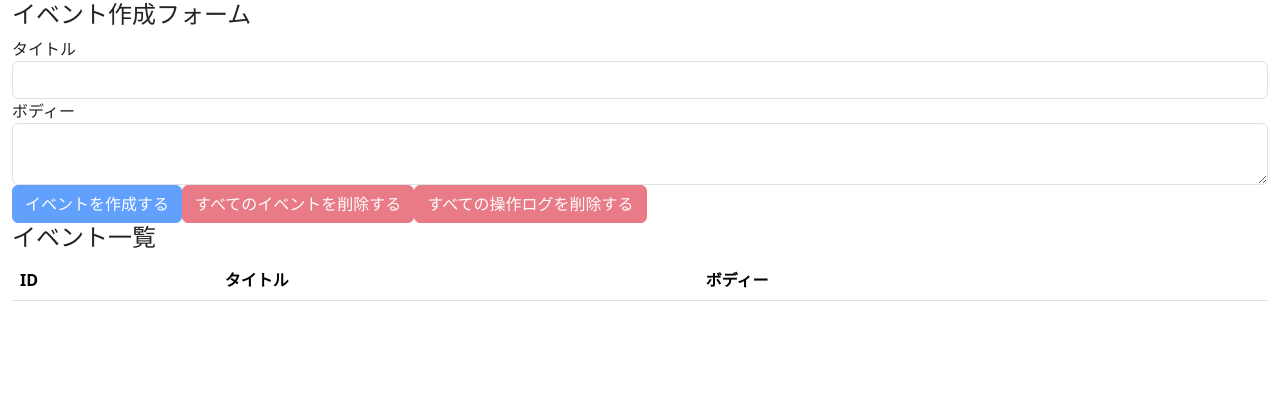
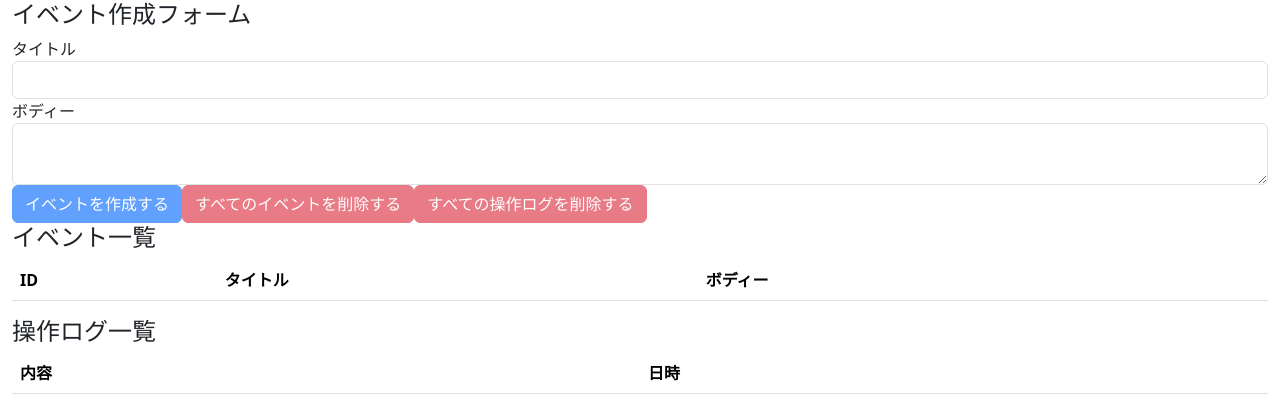
Before and after one commit to den413/react-hooks-101, a React (Create React App) app: page / in a window 1280 px wide. Shown: the top 420 px of the page. Built offline with nearby package versions, Linux system fonts and the light colour scheme.

Commit message:
display all operation logs

```diff
--- a/src/conponents/App.js
+++ b/src/conponents/App.js
@@ -4,6 +4,7 @@
 import EventForm from "./EventForm";
 import Events from "./Events";
 import AppContext from "../contexts/AppContext";
+import OperationLogs from "./OperationLogs";
 
 const App = () => {
   const initialState = {
@@ -18,6 +19,7 @@
       <div className="container-fluid">
         <EventForm />
         <Events />
+        <OperationLogs />
       </div>
     </AppContext.Provider>
   );
--- a/src/conponents/Event.js
+++ b/src/conponents/Event.js
@@ -1,7 +1,8 @@
 import React from "react";
-import { DELETE_EVENT } from "../actions";
+import { ADD_OPERATION_LOG, DELETE_EVENT } from "../actions";
 import { useContext } from "react";
 import AppContext from "../contexts/AppContext";
+import { timeCurrentIso8601 } from "../utils";
 
 const Event = ({ event }) => {
   const { dispatch } = useContext(AppContext);
@@ -9,7 +10,14 @@
   const handleClickDeleteButton = () => {
     const result = window.confirm(`イベント(id=${id})を削除しますか？`);
 
-    if (result) dispatch({ type: DELETE_EVENT, id });
+    if (result) {
+      dispatch({ type: DELETE_EVENT, id });
+      dispatch({
+        type: ADD_OPERATION_LOG,
+        description: `イベント（id=${id}）を削除しました。`,
+        operateAt: timeCurrentIso8601(),
+      });
+    }
   };
 
   return (
--- /dev/null
+++ b/src/conponents/OperationLog.js
@@ -0,0 +1,12 @@
+import React from "react";
+
+const OperationLog = ({ operationLog }) => {
+  return (
+    <tr>
+      <td>{operationLog.description}</td>
+      <td>{operationLog.operateAt}</td>
+    </tr>
+  );
+};
+
+export default OperationLog;
--- /dev/null
+++ b/src/conponents/OperationLogs.js
@@ -0,0 +1,38 @@
+import React, { useContext } from "react";
+import AppContext from "../contexts/AppContext";
+import OperationLog from "./OperationLog";
+
+const OperationLogs = () => {
+  const { state } = useContext(AppContext);
+
+  return (
+    <>
+      <h4>操作ログ一覧</h4>
+      <table class="table table-hover">
+        <thead>
+          <tr>
+            <th>内容</th>
+            <th>日時</th>
+          </tr>
+        </thead>
+        <tbody>
+          {state.operationLogs.map((operationLog, index) => {
+            return <OperationLog key={index} operationLog={operationLog} />;
+          })}
+          {/* <tr>
+            <td scope="row"></td>
+            <td></td>
+            <td></td>
+        </tr>
+        <tr>
+            <td scope="row"></td>
+            <td></td>
+            <td></td>
+        </tr> */}
+        </tbody>
+      </table>
+    </>
+  );
+};
+
+export default OperationLogs;
```
